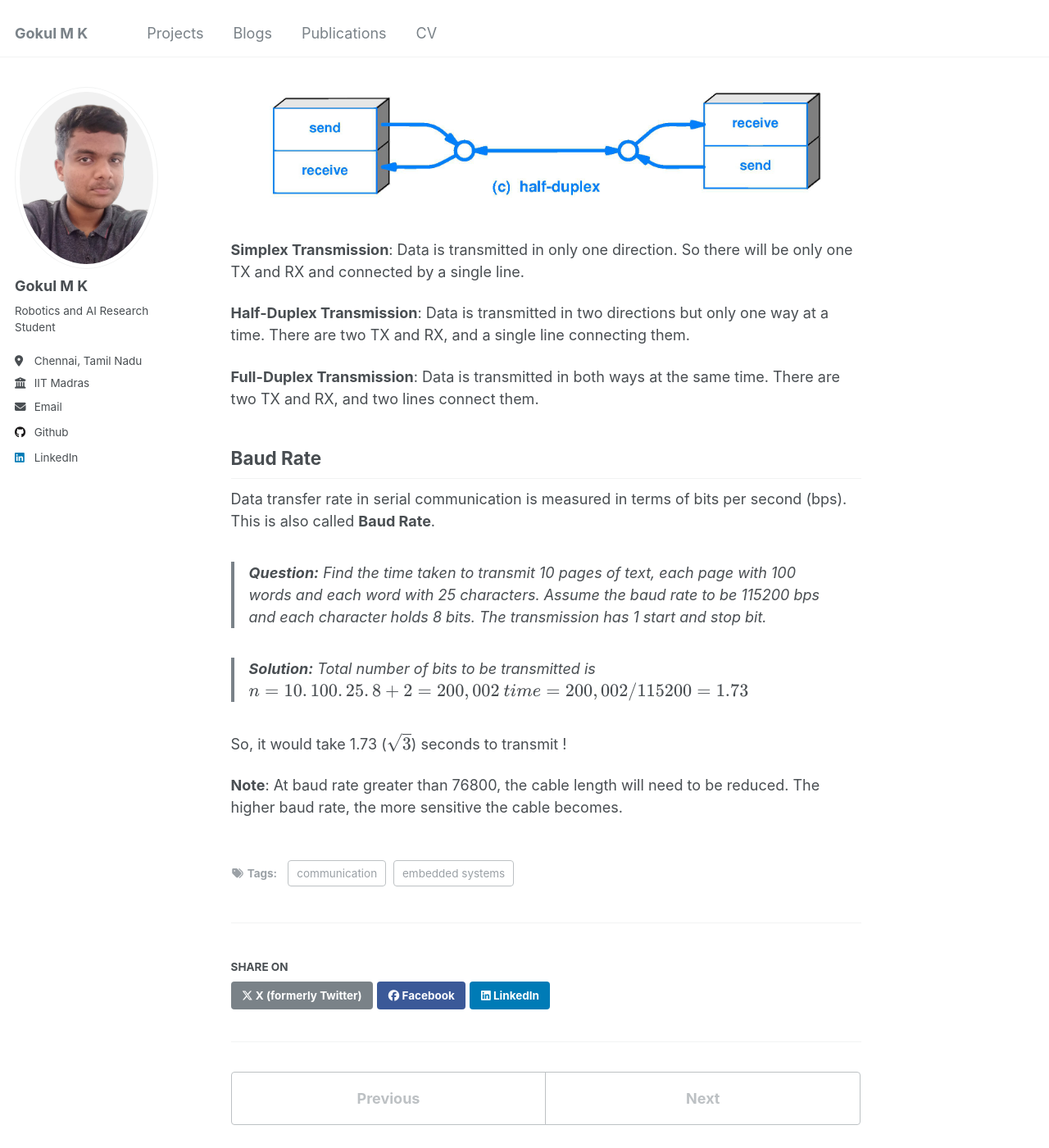
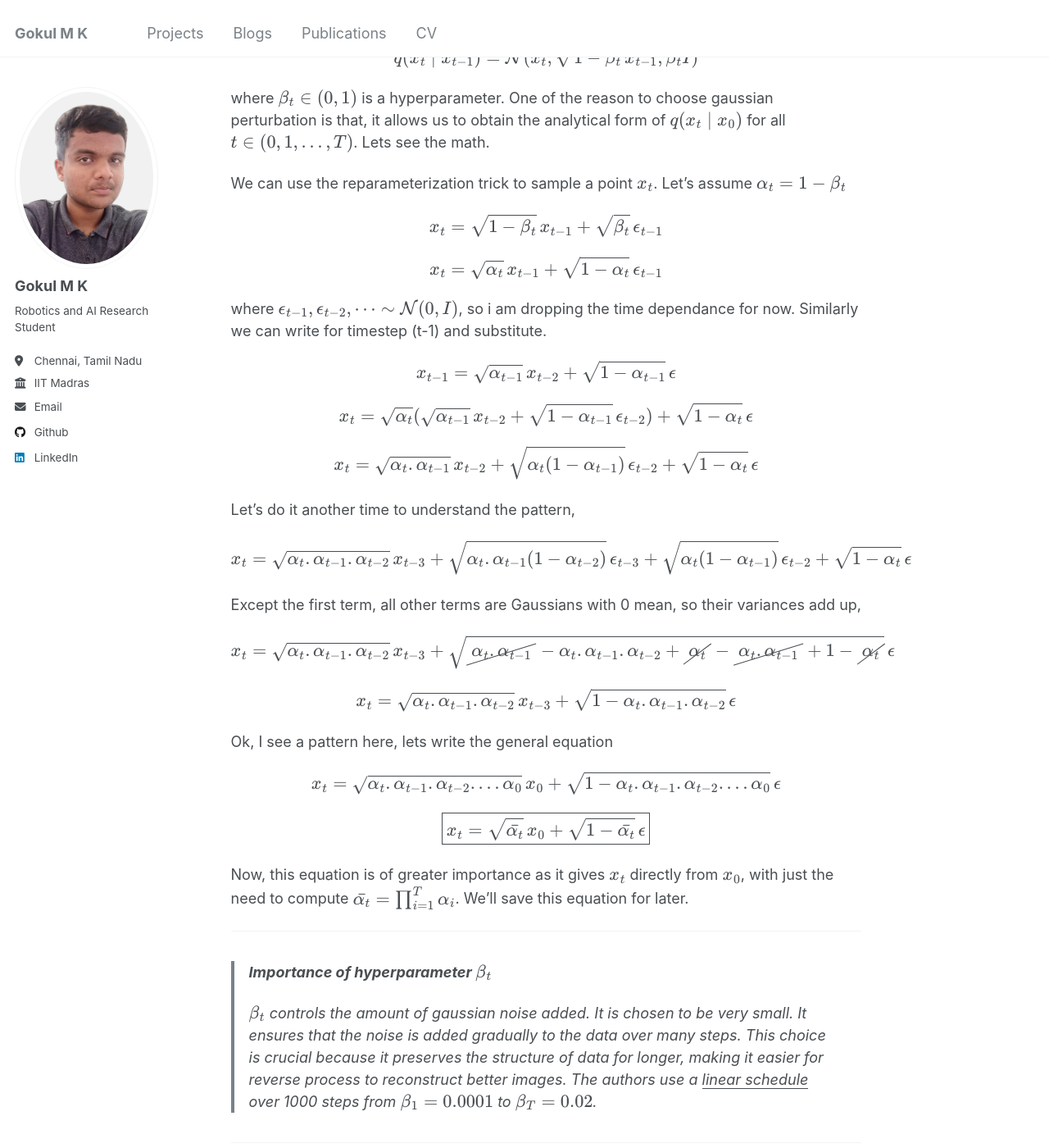
Before and after one commit to gokulmk-12/gokulmk-12.github.io, a Jekyll site: the page built from _posts/2025-03-05-blog-post-5.md, in a window 1280 px wide and 1400 px high, scrolled down 1834 px. Shown: the whole window at 82% size. Built offline with Jekyll 4.4.1, drawn with Linux system fonts in a browser that asks for light colours; some of the changed text lies outside the part shown.

Commit message:
New Blog Diffusion 1

```diff
--- a/_posts/2025-01-06-blog-post-4.md
+++ b/_posts/2025-01-06-blog-post-3.md
@@ -1,7 +1,7 @@
 ---
 title: 'Embedded Communication Protocols'
 date: 2025-01-06
-permalink: /posts/2025/01/blog-post-5/
+permalink: /posts/2025/01/blog-post-3/
 tags:
   - embedded systems
   - communication
--- /dev/null
+++ b/_posts/2025-03-05-blog-post-5.md
@@ -0,0 +1,187 @@
+---
+title: 'Into the Diffusion World Part1: DDPMs'
+date: 2025-03-05
+permalink: /posts/2025/01/blog-post-5/
+tags:
+  - generative models
+  - math
+  - deep networks
+---
+This is a detailed blog on Denoising Diffusion Probabilistic Models. The objective is to present a comprehensive theoretical and mathematical background on DDPMs.
+
+Why Diffusion ??
+=====
+
+In recent times, the term **"Diffusion"** has gained significant attention in AI and Robotics research. For example, the paper [Diffusion Policy](https://arxiv.org/abs/2303.04137) leverages diffusion models to learn multimodal action distributions, enabling the generation of complex robotic behaviors. Similarly, the paper [Policy Representation via Diffusion Probability Model for RL](https://arxiv.org/abs/2305.13122) explores the use of diffusion models for online model-free reinforcement learning tasks.
+
+This growing interest led me to delve deeper into **Denoising Diffusion Probabilistic Models (DDPMs)**. In this blog, I will provide a comprehensive theoretical and mathematical background on DDPMs.
+
+What are Diffusion Models ??
+=====
+
+Diffusion models are a family of probabilistic generative models that progressively destroy data by injecting noise and then learn to reverse this process for sample generation.
+
+Denoising Diffusion Probabilistic Models (DDPM)
+=====
+
+DDPMs uses 2 markov chains,
+
+- **Forward diffusion process**: slowly injects noise to the data
+- **Reverse diffusion process**: slowly converts noise back to data.
+
+<div class="figure-container">
+  <img src="/images/diffusion1.png" alt="" width="100%">
+  <p style="text-align: center; font-style; font-size: 15px;">Figure 1: DDPM Forward and Reverse Markov Chains</p>
+</div>
+
+## Forward Diffusion Process
+
+The goal of the forward process is to <u>transform the given data distribution into a simple prior distribution</u>. The paper assumes the simple prior to be a Standard Gaussian \\( \mathcal{N}(0, I) \\).
+
+<div class="figure-container">
+  <img src="/images/diffusion2.png" alt="" width="100%">
+  <p style="text-align: center; font-style; font-size: 15px;">Figure 1: DDPM Forward Chain. Injecting noise till it becomes a pure standard gaussian noise</p>
+</div>
+
+Given a data distribution \\(x_{0} \sim q(x_{0}) \\), the forward chain generates a sequence of random variables \\( x_{1}, x_{2}, \dots x_{T} \\) using a **transition kernel** \\( q(x_{t} \mid x_{t-1})\\). The joint distribution conditioned on \\(x_{0}\\) can be written as
+
+\\[
+    q(x_{1}, \dots, x_{T} \mid x_{0}) = \prod_{t=1}^{T} q(x_{t} \mid x_{t-1})
+\\]
+
+So now we have to design a transitional kernel to incrementally tranform \\(q(x_{0})\\) to a tractable prior distribution. One common design choice is Gaussian perturbation.
+
+\\[
+    q(x_{t} \mid x_{t-1}) = \mathcal{N}(x_{t}; \sqrt{1-\beta_{t}} \, x_{t-1}, \beta_{t} I)
+\\]
+
+where \\(\beta_{t} \in (0,1)\\) is a hyperparameter. One of the reason to choose gaussian perturbation is that, it allows us to obtain the analytical form of \\(q(x_{t} \mid {x_{0}})\\) for all \\(t \in (0, 1, \dots, T)\\). Lets see the math.
+
+We can use the reparameterization trick to sample a point \\(x_{t}\\). Let's assume \\(\alpha_{t} = 1-\beta_{t}\\)
+
+\\[
+  x_{t} = \sqrt{1 - \beta_{t}} \, x_{t-1} + \sqrt{\beta_{t}} \, \epsilon_{t-1}
+\\]
+
+\\[
+  x_{t} = \sqrt{\alpha_{t}} \, x_{t-1} + \sqrt{1 - \alpha_{t}} \, \epsilon_{t-1}
+\\]
+where \\(\epsilon_{t-1}, \epsilon_{t-2}, \dots \sim \mathcal{N}(0, I)\\), so i am dropping the time dependance for now. Similarly we can write for timestep (t-1) and substitute.
+\\[
+  x_{t-1} = \sqrt{\alpha_{t-1}} \, x_{t-2} + \sqrt{1 - \alpha_{t-1}} \, \epsilon
+\\]
+
+\\[
+  x_{t} = \sqrt{\alpha_{t}} (\sqrt{\alpha_{t-1}} \, x_{t-2} + \sqrt{1 - \alpha_{t-1}} \, \epsilon_{t-2}) + \sqrt{1 - \alpha_{t}} \, \epsilon
+\\]
+
+\\[
+  x_{t} = \sqrt{\alpha_{t}. \alpha_{t-1}} \, x_{t-2} + \sqrt{\alpha_{t}(1 - \alpha_{t-1})} \, \epsilon_{t-2} + \sqrt{1 - \alpha_{t}} \, \epsilon
+\\]
+
+Let's do it another time to understand the pattern,
+
+\\[
+  x_{t} = \sqrt{\alpha_{t}. \alpha_{t-1}. \alpha_{t-2}} \, x_{t-3} + \sqrt{\alpha_{t}. \alpha_{t-1}(1 - \alpha_{t-2})} \, \epsilon_{t-3} + \sqrt{\alpha_{t}(1 - \alpha_{t-1})} \, \epsilon_{t-2} + \sqrt{1 - \alpha_{t}} \, \epsilon
+\\]
+
+Except the first term, all other terms are Gaussians with 0 mean, so their variances add up,
+
+\\[
+  x_{t} = \sqrt{\alpha_{t}. \alpha_{t-1}. \alpha_{t-2}} \, x_{t-3} + \sqrt{\cancel{\alpha_{t}. \alpha_{t-1}} - \alpha_{t}. \alpha_{t-1}. \alpha_{t-2} + \cancel{\alpha_{t}} - \cancel{\alpha_{t}. \alpha_{t-1}} + 1 - \cancel{\alpha_{t}}} \, \epsilon
+\\]
+
+\\[
+  x_{t} = \sqrt{\alpha_{t}. \alpha_{t-1}. \alpha_{t-2}} \, x_{t-3} + \sqrt{1 - \alpha_{t}. \alpha_{t-1}. \alpha_{t-2}} \, \epsilon
+\\]
+
+Ok, I see a pattern here, lets write the general equation
+\\[
+  x_{t} = \sqrt{\alpha_{t}. \alpha_{t-1}. \alpha_{t-2}. \dots \alpha_{0}} \, x_{0} + \sqrt{1 - \alpha_{t}. \alpha_{t-1}. \alpha_{t-2}. \dots \alpha_{0}} \, \epsilon
+\\]
+\\[
+  \boxed{x_{t} = \sqrt{\bar{\alpha_{t}}} \, x_{0} + \sqrt{1 - \bar{\alpha_{t}}} \, \epsilon}
+\\]
+
+Now, this equation is of greater importance as it gives \\(x_{t}\\) directly from \\(x_{0}\\), with just the need to compute \\(\bar{\alpha_{t}} = \prod_{i=1}^{T} \alpha_{i}\\). We'll save this equation for later.
+
+------------
+
+> **Importance of hyperparameter \\( \beta_{t} \\)**
+>
+\\(\beta_{t}\\) controls the amount of gaussian noise added. It is chosen to be very small. It ensures that the noise is added gradually to the data over many steps. This choice is crucial because it preserves the structure of data for longer, making it easier for reverse process to reconstruct better images. The authors use a <u>linear schedule</u> over 1000 steps from \\(\beta_{1} = 0.0001\\) to \\(\beta_{T} = 0.02\\).
+
+------------
+
+## Reverse Diffusion Process
+
+The goal of the reverse process is to sample a noise from the gaussian noise dsitribution and remove noise gradually in the reverse time direction to get clean images.
+
+From the above sentence, all I can understand mathematically is to figure out the transition kernel \\(q(x_{t-1} \mid x_{t})\\). Seems easy, but we can't estimate this, because it will require the entire dataset. So we'll learn an approximation to this estimate using neural networks \\(p_{\theta}(x_{t-1} \mid x_{t})\\).
+
+\\[
+  p_{\theta}(x_{t-1} \mid x_{t}) = \mathcal{N}(x_{t-1}, \mu_{\theta}(x_{t}, t), \sum_{\theta}(x_{t}, t))
+\\]
+
+### Objective
+
+Like in VAE, we would like to maximize the log-likelihood of the observed data \\(p_{x_{0}}\\) which can be written the sum of joint distributions.
+
+\\[
+  \log p_{x_{0}} = \log \int p(x_{0:T}) dx_{1:T}
+\\]
+\\[
+  \log p_{x_{0}} = \log \int p(x_{0:T}) \frac{q(x_{1:T} \mid x_{0})}{q(x_{1:T} \mid x_{0})} dx_{1:T}
+\\]
+\\[
+  \log p_{x_{0}} = \log \mathbb{E_{q(x_{1:T} \mid x_{0})}} [ \frac{p(x_{0:T})}{q(x_{1:T} \mid x_{0})}]
+\\]
+\\[
+  \log p_{x_{0}} \geq \mathbb{E_{q(x_{1:T} \mid x_{0})}} [ \log \frac{p(x_{0:T})}{q(x_{1:T} \mid x_{0})}]
+\\]
+
+Ok, so now we will study the term inside log in the right side.
+
+\\[
+  \log \frac{p(x_{0:T})}{q(x_{1:T} \mid x_{0})} = \log \frac{p(x_{T}) \prod_{t=1}^{T} p_{\theta}(x_{t-1} \mid x_{t})}{q(x_{1} \mid x_{0}) \prod_{t=2}^{T} q(x_{t} \mid x_{t-1}, x_{0})}
+\\]
+
+Let's analyse the denominator, and use Bayes Rule
+
+\\[
+  q(x_{1} \mid x_{0}) \prod_{t=2}^{T} q(x_{t} \mid x_{t-1}, x_{0}) = q(x_{1} \mid x_{0}) \prod_{t=2}^{T} \frac{q(x_{t-1} \mid x_{t}, x_{0}) q(x_{t} \mid x_{0})}{q(x_{t-1} \mid x_{0})}
+\\]
+
+This after expanding the product simplifies to the following
+
+\\[
+  q(x_{1} \mid x_{0}) \prod_{t=2}^{T} q(x_{t} \mid x_{t-1}, x_{0}) = q(x_{T} \mid x_{0}) \prod_{t=2}^{T} q(x_{t-1} \mid x_{t}, x_{0})
+\\]
+
+Great, we'll put this back into the equation and do more simplification
+
+\\[
+  \log \frac{p(x_{0:T})}{q(x_{1:T} \mid x_{0})} = \log \frac{p(x_{T}) \prod_{t=1}^{T} p_{\theta}(x_{t-1} \mid x_{t})}{q(x_{T} \mid x_{0}) \prod_{t=2}^{T} q(x_{t-1} \mid x_{t}, x_{0})}
+\\]
+
+\\[
+  \log \frac{p(x_{0:T})}{q(x_{1:T} \mid x_{0})} = \log \frac{p(x_{T}) p_{\theta}(x_{0} \mid x_{1}) \prod_{t=2}^{T} p_{\theta}(x_{t-1} \mid x_{t})}{q(x_{T} \mid x_{0}) \prod_{t=2}^{T} q(x_{t-1} \mid x_{t}, x_{0})}
+\\]
+
+Now let's breakdown the log equation to 3 terms
+
+\\[
+  \log \frac{p(x_{0:T})}{q(x_{1:T} \mid x_{0})} = \log \frac{p(x_{T})}{q(x_{T} \mid x_{0})} + \log p_{\theta}(x_{0} \mid x_{1}) + \sum_{t=2}^{T} \log \frac{p_{\theta}(x_{t-1} \mid x_{t})}{q(x_{t-1} \mid x_{t}, x_{0})}
+\\]
+
+\\[
+  \log p_{x_{0}} \geq \mathbb{E_{q(x_{1:T} \mid x_{0})}} [ \log \frac{p(x_{T})}{q(x_{T} \mid x_{0})} + \log p_{\theta}(x_{0} \mid x_{1}) + \sum_{t=2}^{T} \log \frac{p_{\theta}(x_{t-1} \mid x_{t})}{q(x_{t-1} \mid x_{t}, x_{0})} ]
+\\]
+
+Nice, from the 3 terms, first term can be removed as it has no dependance on \\(\theta\\). The last term is interesting. It looks like a bunch of KL divergences summed up. The denominator is the estimate for reverse process and the numerator is the approximation. So all we need to do is to minimize the distributional distance. But wait, roadblock, we don't know \\(q(x_{t-1} \mid x_{t}, x_{0})\\). Hmmm, Let's try bayes rule.
+
+\\[
+q(x_{t-1} \mid x_{t}, x_{0}) = \frac{q(x_{t} \mid x_{t-1}, x_{0}) \, q(x_{t-1} \mid x_{0})}{q(x_{t} \mid x_{0})}
+\\]
+
+Ok, each term in the right is a gaussian, let's maybe use the exponential form, which may help simplify stuffs.
```
Also changed, not shown: _posts/2025-01-28-blog-post-4.md (renamed from _posts/2025-01-28-blog-post-6.md, +1 -1 lines), images/diffusion1.png (added), images/diffusion2.png (added).
